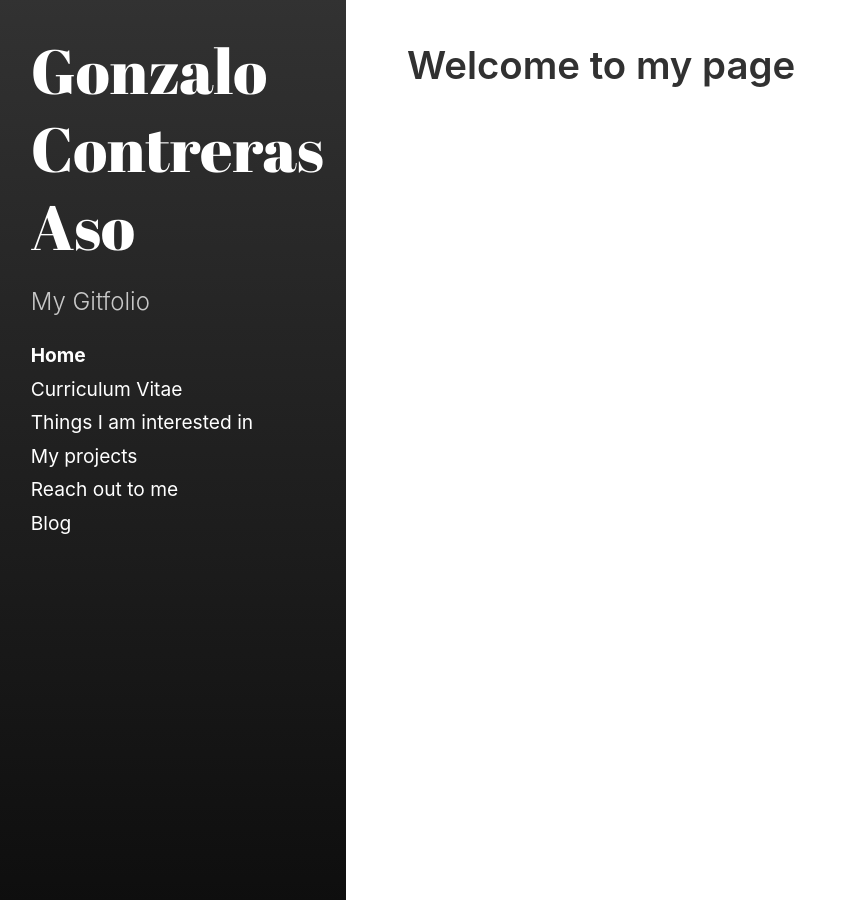
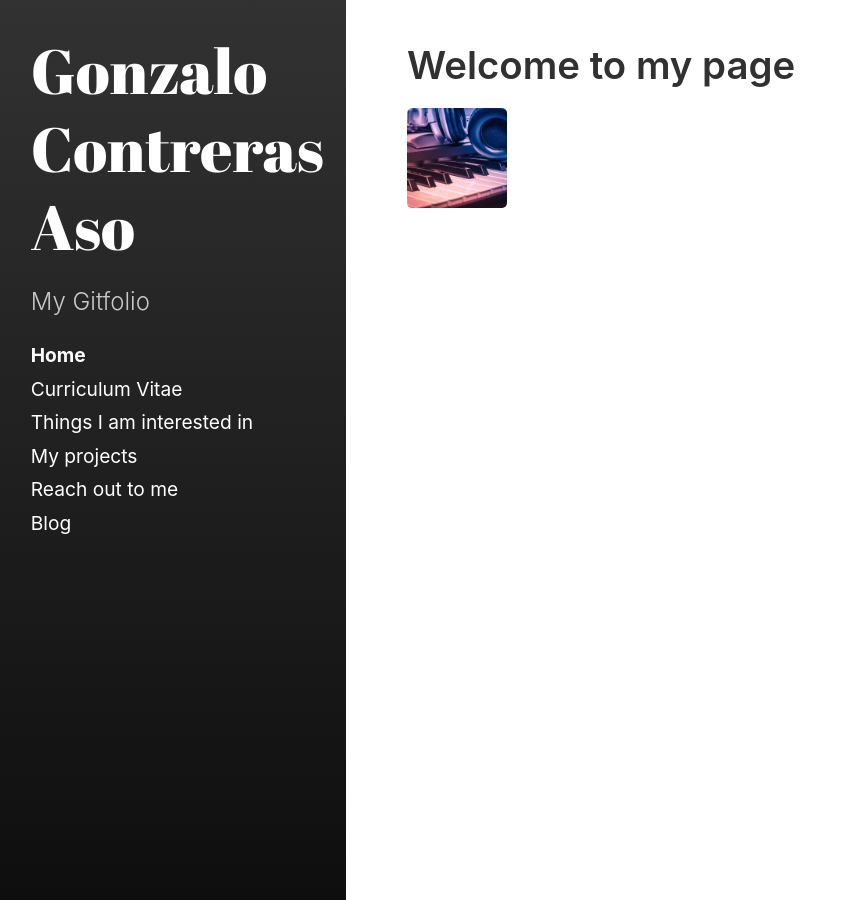
Before and after one commit to goznalo-git/portfolio, a Jekyll site: the page built from index.html, in a window 1280 px wide. Shown: the whole page, without its empty margins (0-857 px from the left). Built offline with Jekyll 4.4.1, drawn with Linux system fonts in a browser that asks for light colours; some web fonts are replaced; the list of posts is cut into pages by our own code.

Commit message:
yet another index attempt

```diff
--- a/index.html
+++ b/index.html
@@ -4,3 +4,5 @@ title: Home
 ---
 
 <h1 style="font-style: Lily Script One;"> Welcome to my page </h1>
+
+<img src='/imgs/MusicNames.jpg' alt="MusicNames" width="100px" height="100px">
```
